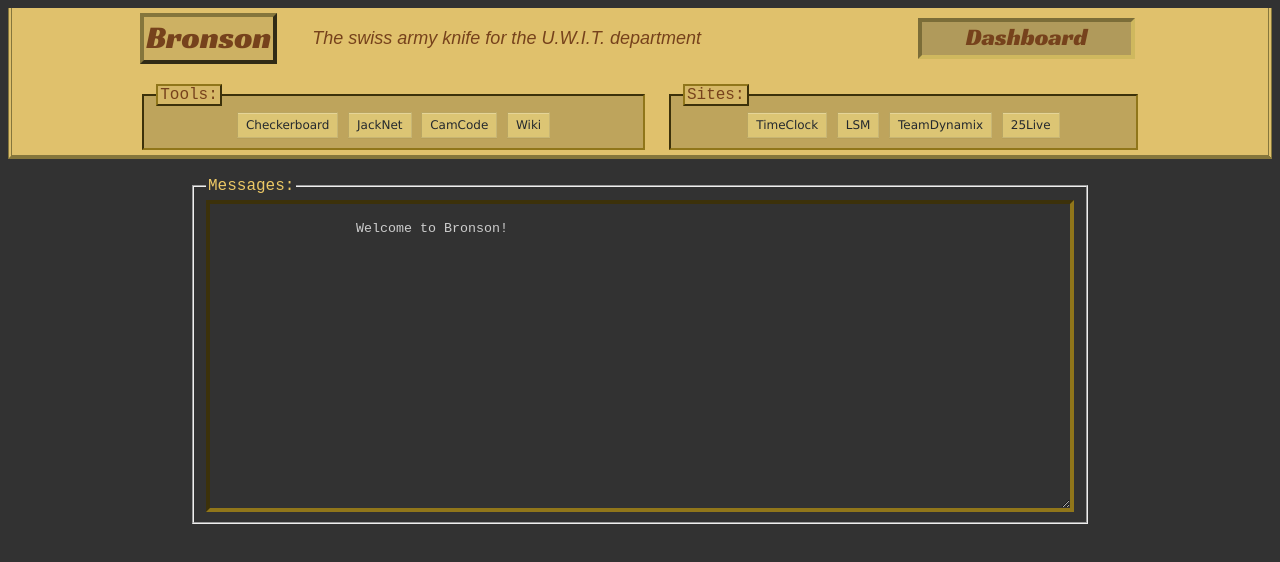
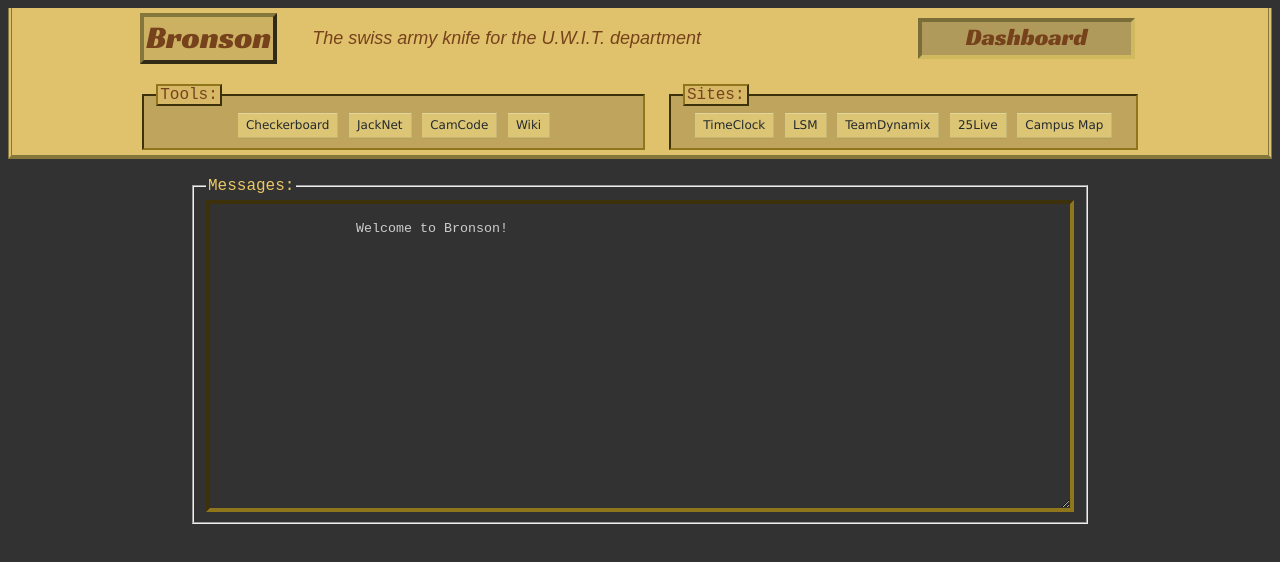
Before and after one commit to UWIT-CTS-Software/bronson_online, a plain HTML site: page html-css-js/index.html in a window 1280 px wide. Drawn offline with nearby package versions, Linux system fonts and the light colour scheme; a web font is replaced by a local one.

Commit message:
Added Campus Map Button

```diff
--- a/html-css-js/index.html
+++ b/html-css-js/index.html
@@ -89,6 +89,8 @@
               TeamDynamix </button>
             <button id="25lURL" onclick="window.open('https://25live.collegenet.com/pro/uwyo#!/home/dash');" type="button" class="headButton">
               25Live </button>
+            <button id="campusMapURL" onclick="window.open('https://uwoperations.uwyo.edu/portal/apps/webappviewer/index.html?id=66a9c83b1d92419d8579562ed0a6259b');" type="button" class="headButton">
+              Campus Map </button>
           </fieldset>
         </div>
       </div>
```
